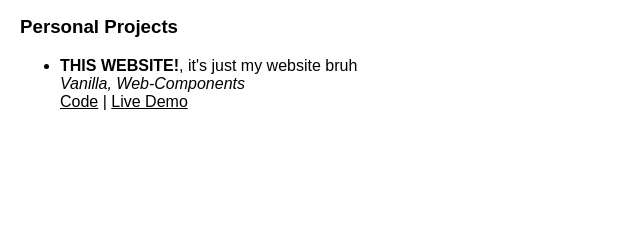
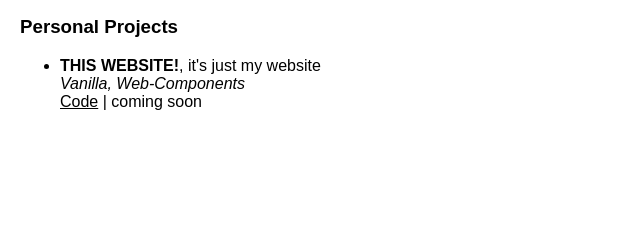
Before and after one commit to Joehl1103/personal-website, a website: page frontend/src/projects/index.html in a window 1280 px wide. Shown: the part 410-648 px from the top of the page, 0-640 px from the left. Drawn offline with Linux system fonts and the light colour scheme.

Commit message:
added conditional render for no live demo

```diff
--- a/frontend/src/projects/index.html
+++ b/frontend/src/projects/index.html
@@ -73,8 +73,10 @@
           <ul>
             <project-component
               data-title="THIS WEBSITE!"
-              data-description="it's just my website bruh"
+              data-description="it's just my website"
               data-stack="Vanilla, Web-Components"
+              data-codeurl="https://github.com/Joehl1103/personal-website/tree/master"
+              data-demourl="coming soon"
             ></project-component>
           </ul>
         </div>
--- a/frontend/src/projects/project.js
+++ b/frontend/src/projects/project.js
@@ -11,19 +11,21 @@ class Project extends HTMLElement {
     this.title = this.dataset.title;
     this.description = this.dataset.description;
     this.stack = this.dataset.stack;
-    this.codeUrl = this.dataset.codeUrl;
-    this.demoUrl = this.dataset.demoUrl;
-    console.log("title", this.title);
+    this.codeUrl = this.dataset.codeurl;
+    console.log("this.codeUrl", this.codeUrl);
+    this.demoUrl = this.dataset.demourl;
+    console.log("demoUrl", this.demoUrl);
+    const demoExists = /^http/.test(this.demoUrl);
     this.innerHTML = `
    <li>
       <b>${this.title}</b>, ${this.description}</br> <i>
       ${this.stack}</i></br>
-      <a href=\"${this.codeUrl}\">Code</a
-      >
-      |
-      <a href=\"${this.demoUrl}\"
-        >Live Demo</a
-      >
+      <a href="${this.codeUrl}">Code</a> |
+      ${
+        demoExists
+          ? `<a href="${this.demoUrl}">Live Demo</a>`
+          : `${this.demoUrl}`
+      }
     </li>
   `;
   }
```
